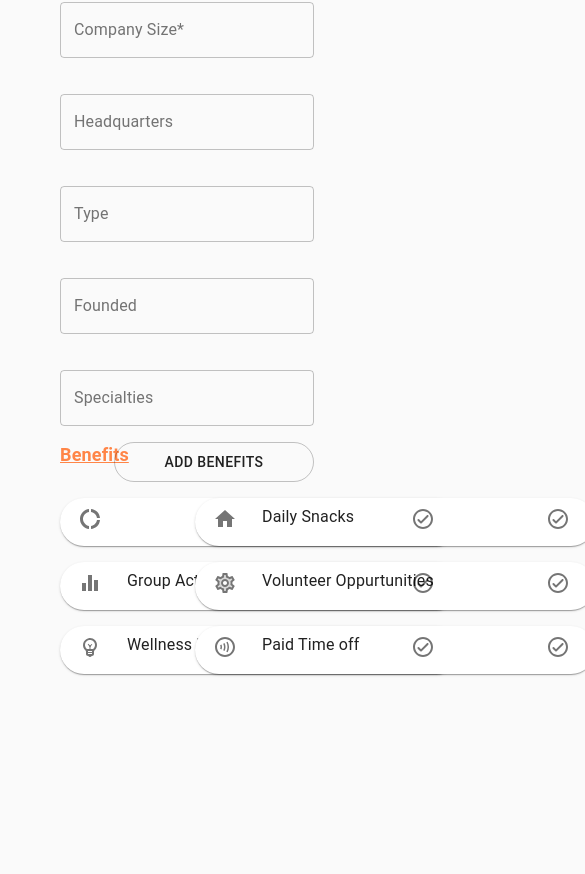
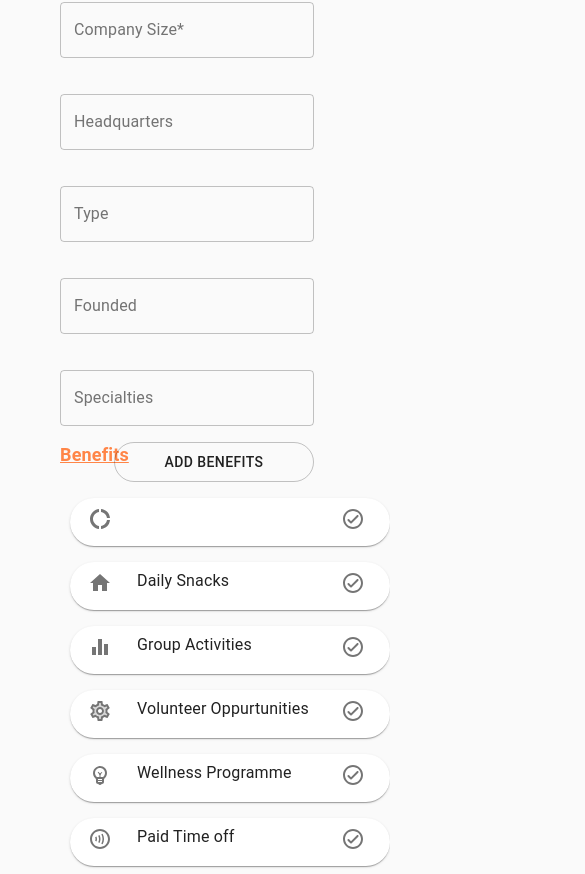
Before and after one commit to Samiur-UTI/GridTask, a React (Create React App) app: page / in a window 390 px wide. Shown: the part 780-1654 px from the top of the page, 585 px wide, since content can reach past the window. Before the commit the page ends 1462 px from the top, so only its background shows below. Built offline with nearby package versions, Linux system fonts and the light colour scheme.

Commit message:
responsive init

```diff
--- a/src/App.js
+++ b/src/App.js
@@ -63,7 +63,7 @@ function App() {
                       <ButtonUse/>
                     </Grid>
                     {items.map((item) => (
-                      <Grid item xs={6} sm={4} md={4}>
+                      <Grid item xs={12} sm={6} md={4}>
                         <CardUse item={item}/>
                       </Grid>
                     ))}
--- a/src/components/card/card.component.jsx
+++ b/src/components/card/card.component.jsx
@@ -3,9 +3,11 @@ import {Card,Typography,FormControlLabel,Checkbox,makeStyles} from "@material-ui
 import CheckCircleOutlineRoundedIcon from '@material-ui/icons/CheckCircleOutlineRounded';
 const useStyles = makeStyles((theme) => ({
     root: {
-        width:'25rem',
+        width:'20rem',
         height: '3rem',
-        borderRadius:"50px 50px 50px 50px"
+        borderRadius:"50px 50px 50px 50px",
+        justifyContent:"space-between",
+        marginLeft:'10px'
     },
     rounderCheck: {
         float:'right',
```
